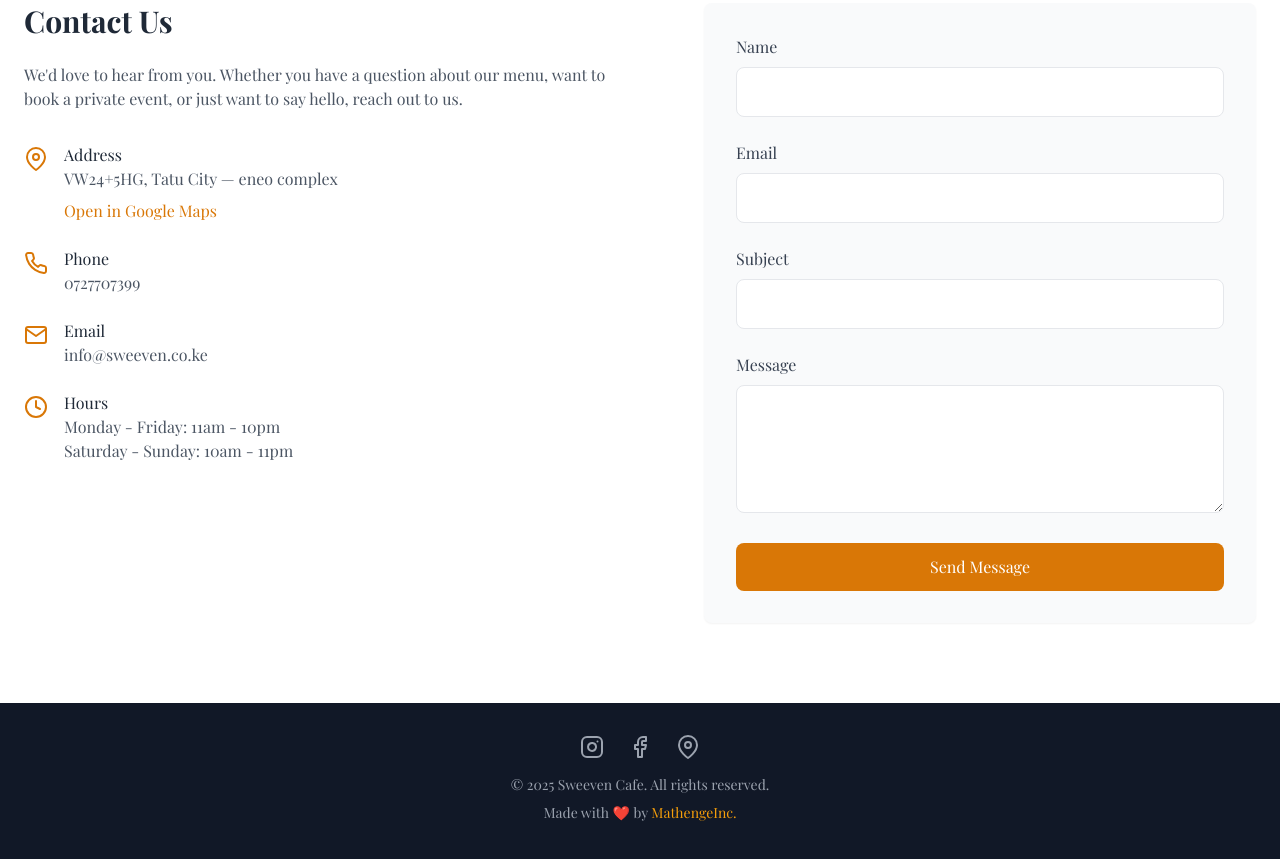
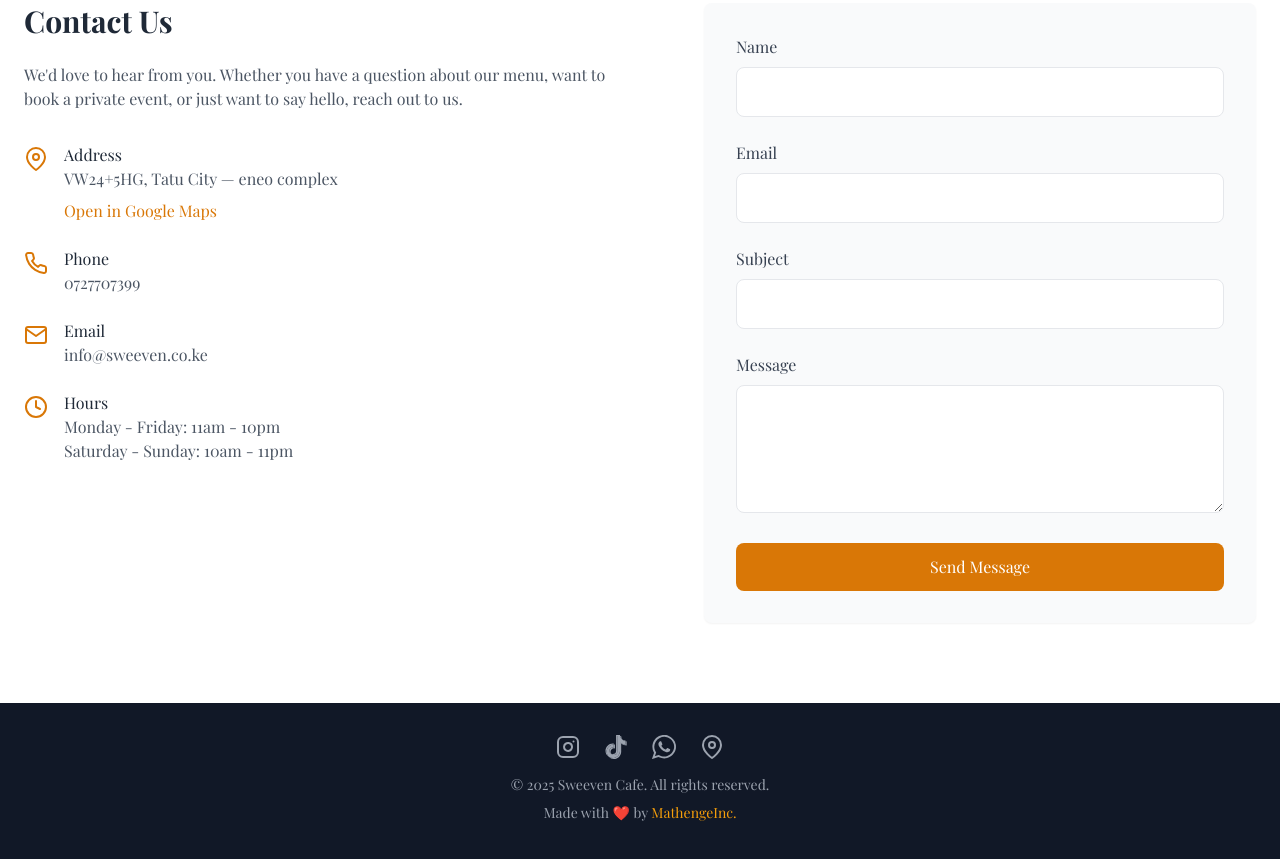
Before and after one commit to nickmax/sweeven, a plain HTML site: page index.html in a window 1280 px wide. Shown: the part 6216-7075 px from the top of the page. Drawn offline with nearby package versions, Linux system fonts and the light colour scheme; a web font is replaced by a local one.

Commit message:
updated website

```diff
--- a/index.html
+++ b/index.html
@@ -847,11 +847,26 @@
             <div class="container mx-auto px-6 text-center">
                 <div class="flex items-center justify-center gap-6 mb-4">
                     <a href="https://www.instagram.com/sweeven.cafe.ke/" target="_blank" rel="noopener noreferrer" class="text-gray-400 hover:text-white">
-                        <i data-feather="instagram"></i>
+                        <svg xmlns="http://www.w3.org/2000/svg" viewBox="0 0 24 24" class="w-6 h-6" fill="none" stroke="currentColor" stroke-width="2" stroke-linecap="round" stroke-linejoin="round" aria-hidden="true">
+                            <rect x="2" y="2" width="20" height="20" rx="5" ry="5"></rect>
+                            <path d="M16 11.37A4 4 0 1 1 12.63 8 4 4 0 0 1 16 11.37Z"></path>
+                            <path d="M17.5 6.5h.01"></path>
+                        </svg>
                     </a>
-                    <a href="https://facebook.com" target="_blank" rel="noopener noreferrer" class="text-gray-400 hover:text-white">
-                        <i data-feather="facebook"></i>
+                    <a href="https://www.tiktok.com/@sweeven.cafe.ke" target="_blank" rel="noopener noreferrer" class="text-gray-400 hover:text-white">
+                        <svg xmlns="http://www.w3.org/2000/svg" viewBox="0 0 24 24" class="w-6 h-6" fill="currentColor" aria-hidden="true">
+                            <path d="M17.177 8.663a9.362 9.362 0 0 0 5.476 1.76V6.478c-.387 0-.772-.04-1.15-.121v3.104a9.363 9.363 0 0 1-5.477-1.759v8.048c0 4.026-3.252 7.289-7.263 7.289a7.21 7.21 0 0 1-4.043-1.233A7.228 7.228 0 0 0 9.913 24c4.011 0 7.264-3.263 7.264-7.29V8.664Zm1.418-3.978a5.505 5.505 0 0 1-1.418-3.218V.96h-1.09a5.521 5.521 0 0 0 2.508 3.725ZM7.257 18.718a3.328 3.328 0 0 1-.678-2.019 3.328 3.328 0 0 1 4.33-3.178V9.49a7.301 7.301 0 0 0-1.149-.067v3.138a3.328 3.328 0 0 0-4.33 3.178c0 1.302.743 2.43 1.827 2.979Z"></path>
+                            <path d="M16.026 7.703a9.364 9.364 0 0 0 5.477 1.759V6.358a5.493 5.493 0 0 1-2.908-1.673A5.522 5.522 0 0 1 16.087.96h-2.863v15.75a3.329 3.329 0 0 1-3.322 3.324 3.314 3.314 0 0 1-2.645-1.316 3.335 3.335 0 0 1-1.828-2.979 3.328 3.328 0 0 1 4.33-3.178V9.423c-3.94.082-7.11 3.313-7.11 7.288 0 1.984.79 3.782 2.071 5.096a7.21 7.21 0 0 0 4.043 1.233c4.012 0 7.263-3.264 7.263-7.29V7.704Z"></path>
+                            <path d="M21.503 6.358v-.84a5.46 5.46 0 0 1-2.908-.833 5.487 5.487 0 0 0 2.908 1.673ZM16.087.96a5.611 5.611 0 0 1-.06-.453V0h-3.953v15.75a3.328 3.328 0 0 1-3.322 3.324 3.299 3.299 0 0 1-1.495-.356 3.314 3.314 0 0 0 2.645 1.316 3.329 3.329 0 0 0 3.322-3.323V.96h2.863ZM9.76 9.423V8.53a7.308 7.308 0 0 0-.996-.068c-4.012 0-7.264 3.263-7.264 7.289a7.289 7.289 0 0 0 3.22 6.056 7.278 7.278 0 0 1-2.07-5.096c0-3.974 3.17-7.206 7.11-7.288Z"></path>
+                        </svg>
                     </a>
+                    <a href="https://wa.me/254712345678" target="_blank" rel="noopener noreferrer" class="text-gray-400 hover:text-white" aria-label="Chat on WhatsApp">
+                        <svg xmlns="http://www.w3.org/2000/svg" viewBox="0 0 24 24" class="w-6 h-6" fill="currentColor" aria-hidden="true">
+                            <path d="M6.579 8.121c.209-.663.778-1.457 1.19-1.66.183-.09.319-.11.763-.11.522 0 .548.005.684.14.088.095.328.606.673 1.432.292.71.533 1.315.533 1.347 0 .146-.293.61-.627 1.002-.23.267-.365.47-.365.543 0 .068.167.381.376.69.506.757 1.44 1.696 2.167 2.177.568.376 1.582.867 1.785.867.152 0 .429-.272.992-.982.23-.287.434-.495.512-.511.068-.021.235.005.37.057.392.152 2.371 1.117 2.476 1.211.203.188.037 1.264-.267 1.702-.464.68-1.79 1.259-2.663 1.17-.636-.068-2.14-.564-3.117-1.029-1.253-.6-2.574-1.697-3.644-3.038-.611-.763-1.227-1.692-1.493-2.246-.36-.751-.491-1.331-.455-2 .016-.287.068-.631.11-.762Z"></path>
+                            <path clip-rule="evenodd" d="M.606 9.5C1.582 4.491 5.576.76 10.709.06c.705-.1 2.684-.068 3.368.046.715.126 1.66.371 2.24.59 3.832 1.426 6.663 4.72 7.466 8.683.35 1.729.272 3.755-.203 5.457-1.133 4.03-4.423 7.205-8.511 8.218-2.663.658-5.462.37-7.983-.81l-.617-.292-3.226 1.029C1.473 23.545.01 23.994 0 23.983c-.01-.01.45-1.415 1.029-3.112l1.05-3.096-.424-.84C.48 14.569.12 12.01.605 9.498Zm21.172-.408c-1.028-3.76-4.297-6.626-8.145-7.148-2.099-.282-4.078.037-5.9.956-4.417 2.234-6.522 7.341-4.93 11.957.204.59.752 1.702 1.092 2.213l.271.408-.605 1.775a69.688 69.688 0 0 0-.606 1.817c0 .026.84-.224 1.864-.548a99.767 99.767 0 0 1 1.9-.596c.022 0 .225.11.45.24 2.428 1.447 5.456 1.76 8.187.852a9.927 9.927 0 0 0 6.48-6.945 9.998 9.998 0 0 0-.058-4.98Z" fill="currentColor" fill-rule="evenodd"></path>
+                        </svg>
+                    </a>
+
                     <a href="https://maps.app.goo.gl/MP24QMRAmqBd9JFKA" target="_blank" rel="noopener noreferrer" aria-label="View on Google Maps" class="text-gray-400 hover:text-white">
                         <i data-feather="map-pin"></i>
                     </a>
```
Also changed, not shown: assets/images/favicon copy.jpeg (added), 2 other files.
